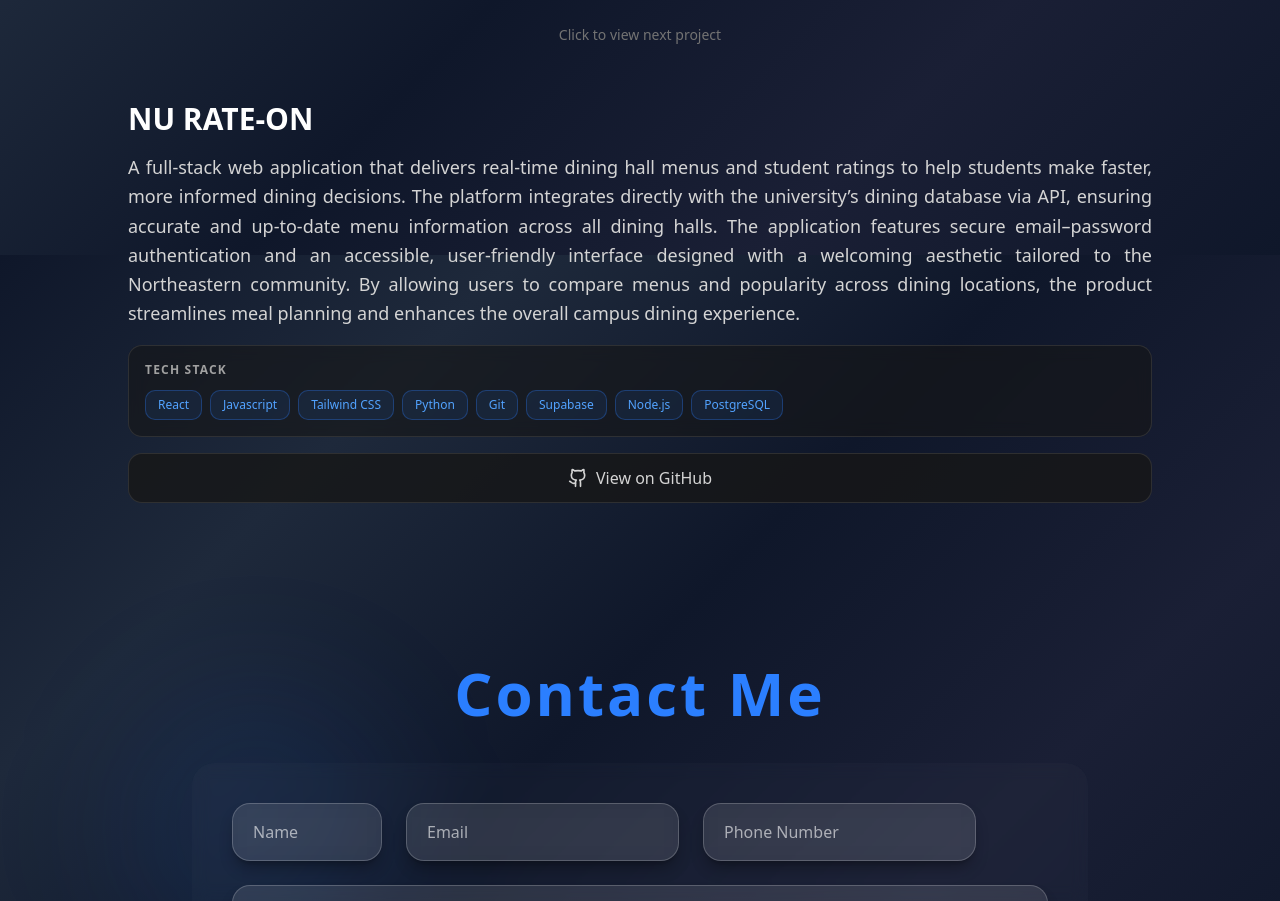
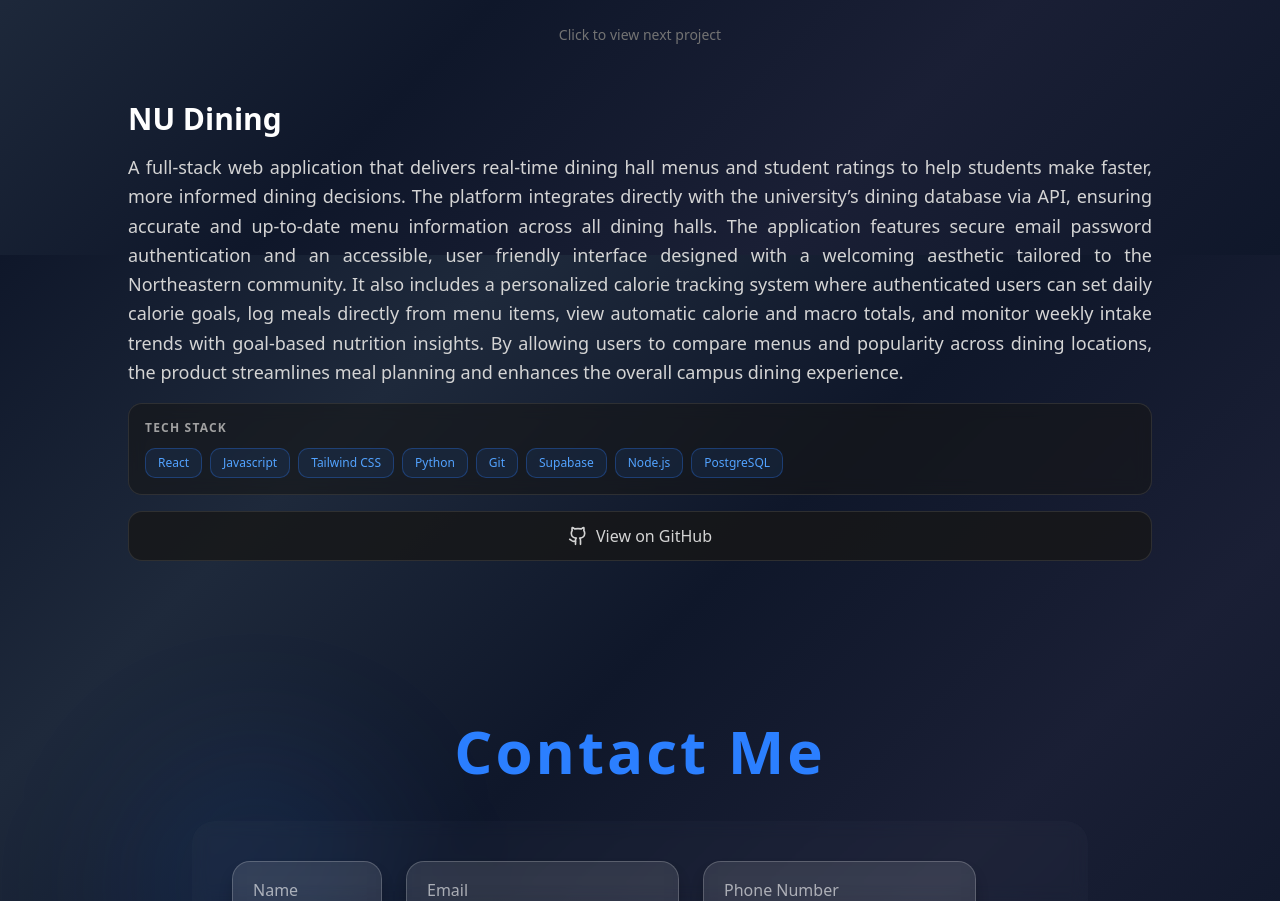
Before and after one commit to shlok-p07/Portfolio-Website, a React (Vite) app in the folder portfolio-website/: page /#skills in a window 1280 px wide. Shown: the part 2145-3046 px from the top of the page. Built offline with nearby package versions, Linux system fonts and the light colour scheme; no server answers.

Commit message:
description updated

```diff
--- a/portfolio-website/src/components/projects.jsx
+++ b/portfolio-website/src/components/projects.jsx
@@ -95,9 +95,9 @@ export const Projects = () => {
   const projects = [
     {
       id: 1,
-      title: "NU RATE-ON",
+      title: "NU Dining",
       description:
-        "A full-stack web application that delivers real-time dining hall menus and student ratings to help students make faster, more informed dining decisions. The platform integrates directly with the university’s dining database via API, ensuring accurate and up-to-date menu information across all dining halls. The application features secure email–password authentication and an accessible, user-friendly interface designed with a welcoming aesthetic tailored to the Northeastern community. By allowing users to compare menus and popularity across dining locations, the product streamlines meal planning and enhances the overall campus dining experience.",
+        "A full-stack web application that delivers real-time dining hall menus and student ratings to help students make faster, more informed dining decisions. The platform integrates directly with the university’s dining database via API, ensuring accurate and up-to-date menu information across all dining halls. The application features secure email password authentication and an accessible, user friendly interface designed with a welcoming aesthetic tailored to the Northeastern community. It also includes a personalized calorie tracking system where authenticated users can set daily calorie goals, log meals directly from menu items, view automatic calorie and macro totals, and monitor weekly intake trends with goal-based nutrition insights. By allowing users to compare menus and popularity across dining locations, the product streamlines meal planning and enhances the overall campus dining experience.",
       tech: [
         "React",
         "Javascript",
```
